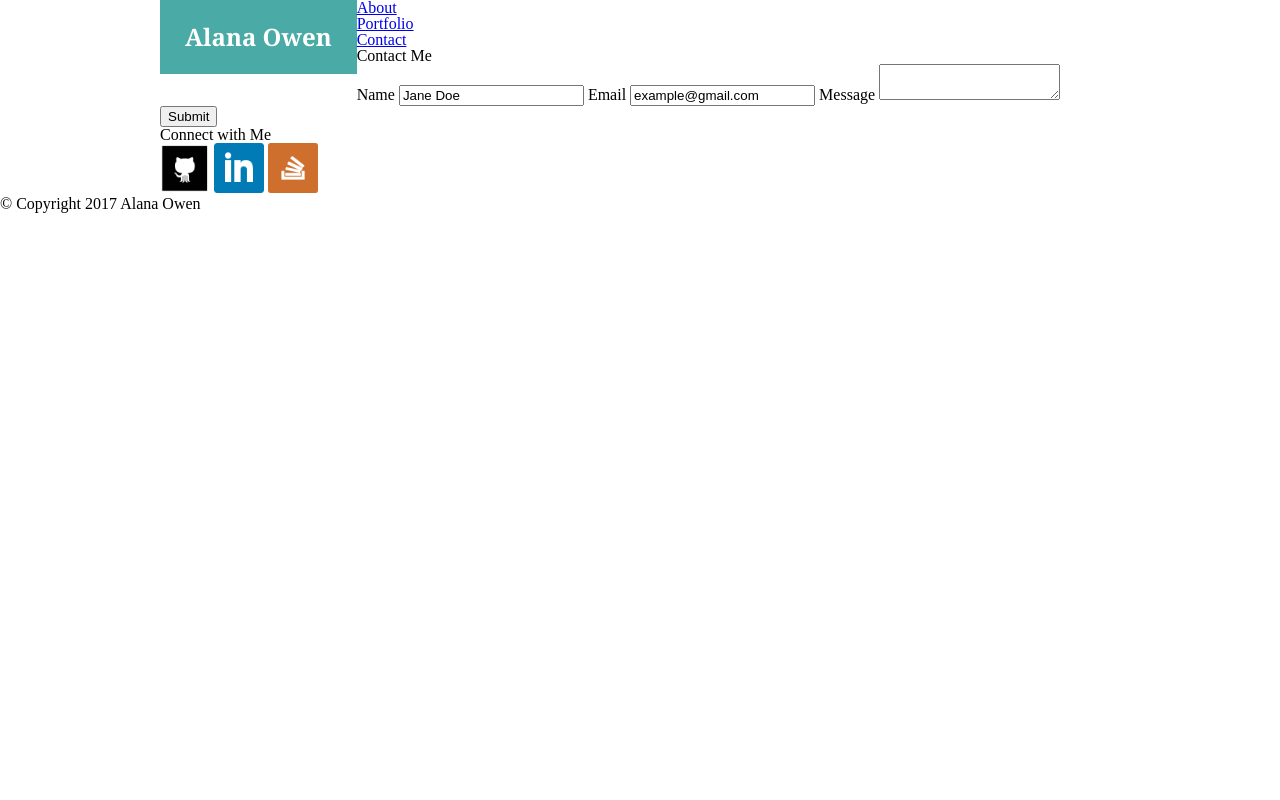
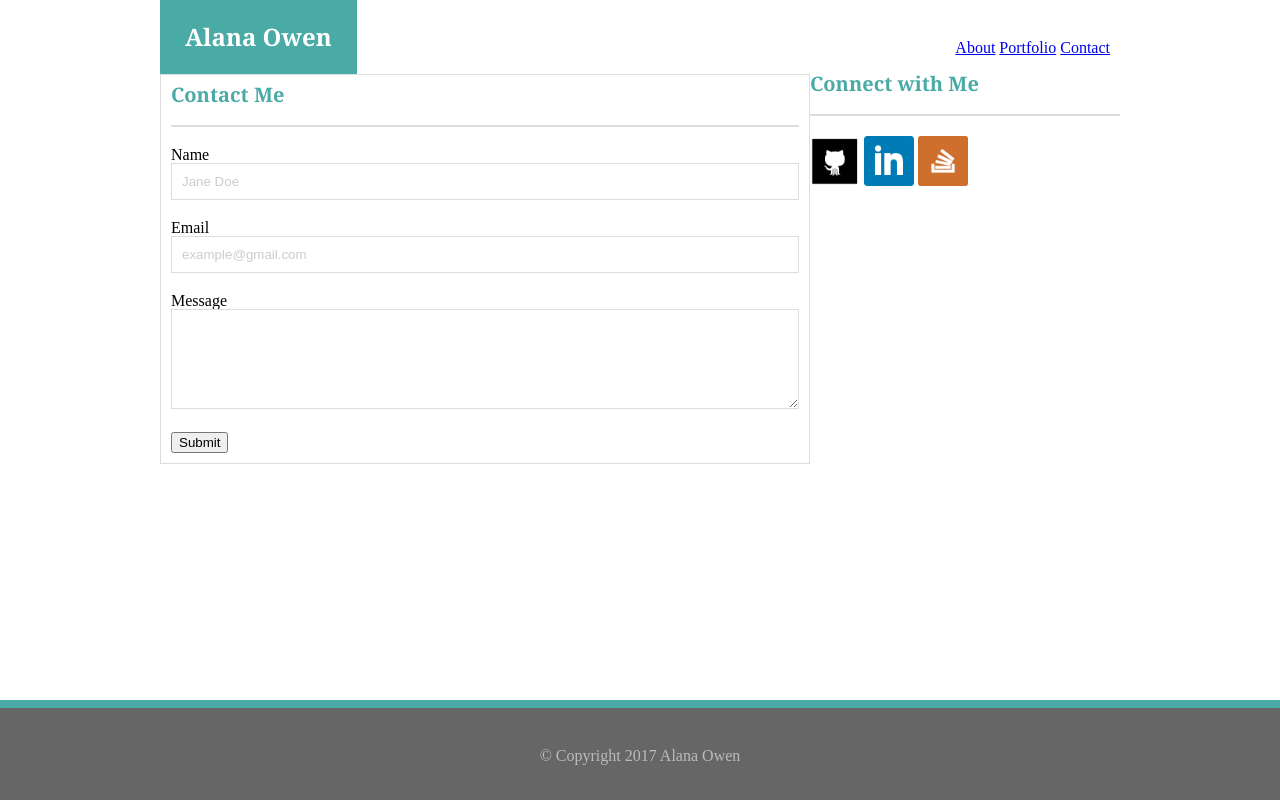
Before and after one commit to alanaowen/Basic-Portfolio, a plain HTML site: page contact.html in a window 1280 px wide. Drawn offline with Linux system fonts and the light colour scheme.

Commit message:
final commit for homework

```diff
--- a/assets/css/style.css
+++ b/assets/css/style.css
@@ -17,11 +17,27 @@ header {
 .header {
 	width: 960px;
 	margin: 0 auto;
+	overflow: auto;
 }
 
 .wrap {
 	width: 960px;
 	margin: 0 auto;
+	overflow: auto;
+}
+
+nav {
+	float: right;
+	margin-top: 20px;
+}
+
+li {
+	display: inline;
+}
+
+ul {
+	padding: 10px;
+	margin-top: 10px;
 }
 
 #name {
@@ -35,7 +51,79 @@ header {
 	float: left;
 }
 
+h1 {
+	font-family: 'Georgia', Times, 'Times New Roman', serif;
+	font-size: 20px;
+	font-weight: bold;
+	border-bottom: solid 2px #dddddd;
+	padding-bottom: 20px;
+	margin-bottom: 20px;
+	color: #4aaaa5;
+}
+
+p {
+	margin-bottom: 16px;
+	text-align: justify;
+}
+
+#main {
+	border: solid 1px #dddddd;
+	float: left;
+	width: 650px;
+	background: #FFF;
+	padding: 10px;
+
+}
+
+#sidebar {
+	float: right;
+	width: 270px;
+	padding: 10px;
+	border: solid 1px #dddddd;
+}
+
 #alana-image {
-	max-width: 400px;
-	max-height: 400px;
+	max-width: 300px;
+	max-height: 300px;
 }
+
+footer {
+	position: fixed;
+	bottom: 0;
+	padding: 40px;
+	background: #666666;
+	color: #BBB;
+	width: 100%;
+	height: 100px;
+	text-align: center;
+	border-top: solid 8px #4aaaa5;
+}
+
+form {
+	width: 100%;
+}
+
+input {
+	width: 100%;
+	margin-bottom: 20px;
+	padding: 10px;
+	color: #ccc;
+	border: solid 1px #dddddd;
+}
+
+textarea {
+	width: 100%;
+	height: 100px;
+	margin-bottom: 20px;
+	padding: 10px;
+	border: solid 1px #dddddd;
+	color: #ccc;
+}
+
+.left {
+	float: left;
+}
+
+.right {
+	float: right;
+}
```
Also changed, not shown: portfolio.html (+15 -5 lines), assets/images/RPG.png (added), assets/images/hangman.jpg (added), assets/images/rock-paper-scissor.jpg (added), assets/images/rutgers.png (added), assets/images/trivia.png (added).
